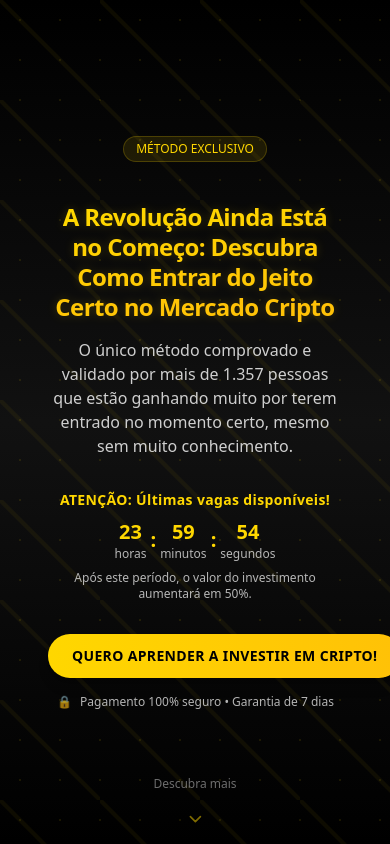
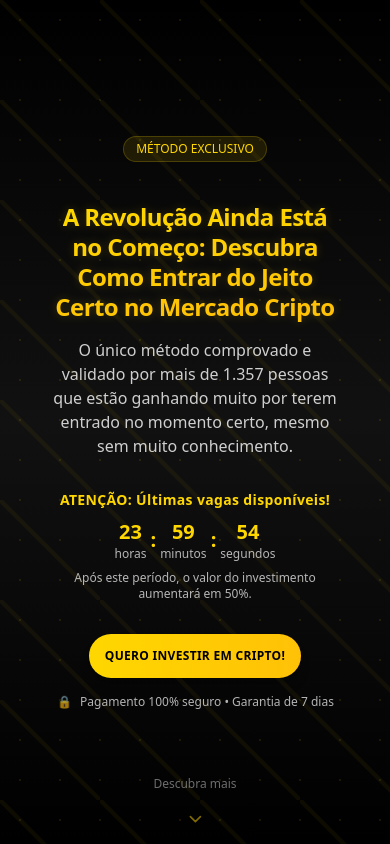
Before and after one commit to matheusgmdr7/MapaCripto, a Next.js app: page / in a window 390 px wide. Shown: the top 844 px of the page. Built offline with nearby package versions, Linux system fonts and the light colour scheme.

Commit message:
Update page.tsx

```diff
--- a/app/page.tsx
+++ b/app/page.tsx
@@ -118,8 +118,9 @@ export default function Home() {
               </div>
             </div>
 
-            <GoldButton size="lg" className="text-sm md:text-lg px-6 md:px-10">
-              QUERO APRENDER A INVESTIR EM CRIPTO!
+            <GoldButton size="lg" className="text-xs sm:text-sm md:text-lg px-4 sm:px-6 md:px-10 whitespace-normal">
+              <span className="block sm:hidden">QUERO INVESTIR EM CRIPTO!</span>
+              <span className="hidden sm:block">QUERO APRENDER A INVESTIR EM CRIPTO!</span>
             </GoldButton>
 
             <div className="mt-4 flex justify-center items-center gap-2 text-white/70 text-xs md:text-sm">
@@ -419,8 +420,9 @@ export default function Home() {
               Nosso método ensina todas essas estratégias de forma simples e prática, para que você possa escolher a que
               melhor se adapta ao seu perfil.
             </p>
-            <GoldButton size="lg" className="text-sm md:text-lg px-6 md:px-10">
-              QUERO DOMINAR ESSAS ESTRATÉGIAS
+            <GoldButton size="lg" className="text-xs sm:text-sm md:text-lg px-4 sm:px-6 md:px-10 whitespace-normal">
+              <span className="block sm:hidden">DOMINAR ESTRATÉGIAS</span>
+              <span className="hidden sm:block">QUERO DOMINAR ESSAS ESTRATÉGIAS</span>
             </GoldButton>
           </motion.div>
         </div>
@@ -538,10 +540,8 @@ export default function Home() {
                     Ex-trader institucional e formado em Economia pela USP, abandonou o mercado tradicional em 2017 para
                     se dedicar exclusivamente às criptomoedas, tendo passado por dois ciclos completos de alta e baixa.
                   </p>
-                  <p>
-                    Sua metodologia combina estratégias de longo prazo com oportunidades de curto prazo, ajudando alunos
-                    a alcançarem resultados consistentes no mercado de criptomoedas.
-                  </p>
+                  <p>Sua metodologia combina estratégias de longo prazo com oportunidades de curto prazo,</p>
+                  <p>ajudando alunos a alcançarem resultados consistentes no mercado de criptomoedas.</p>
                 </div>
 
                 <div className="mt-6 grid grid-cols-2 gap-4">
@@ -643,8 +643,9 @@ export default function Home() {
                 </p>
               </div>
 
-              <GoldButton size="lg" className="text-sm md:text-lg px-6 md:px-10">
-                QUERO APRENDER A INVESTIR EM CRIPTO!
+              <GoldButton size="lg" className="text-xs sm:text-sm md:text-lg px-4 sm:px-6 md:px-10 whitespace-normal">
+                <span className="block sm:hidden">QUERO INVESTIR EM CRIPTO!</span>
+                <span className="hidden sm:block">QUERO APRENDER A INVESTIR EM CRIPTO!</span>
               </GoldButton>
 
               <div className="mt-4 flex justify-center items-center gap-2 text-white/70 text-xs md:text-sm">
@@ -703,8 +704,9 @@ export default function Home() {
                   </p>
                 </div>
 
-                <GoldButton size="lg" className="text-sm md:text-lg w-full">
-                  QUERO APRENDER A INVESTIR EM CRIPTO!
+                <GoldButton size="lg" className="text-xs sm:text-sm md:text-lg w-full py-2 sm:py-3 whitespace-normal">
+                  <span className="block sm:hidden">QUERO INVESTIR EM CRIPTO!</span>
+                  <span className="hidden sm:block">QUERO APRENDER A INVESTIR EM CRIPTO!</span>
                 </GoldButton>
 
                 <div className="mt-4 flex justify-center items-center gap-2 text-white/70 text-xs md:text-sm">
```
